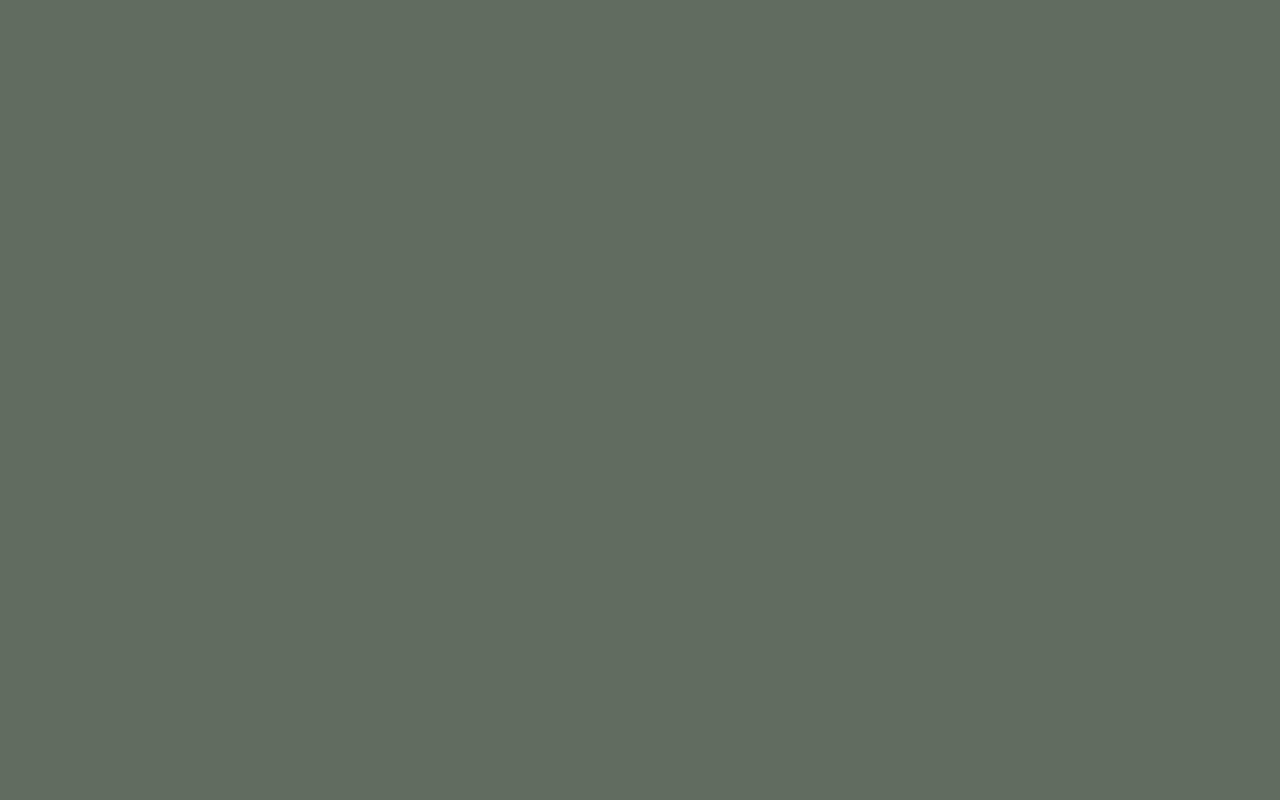
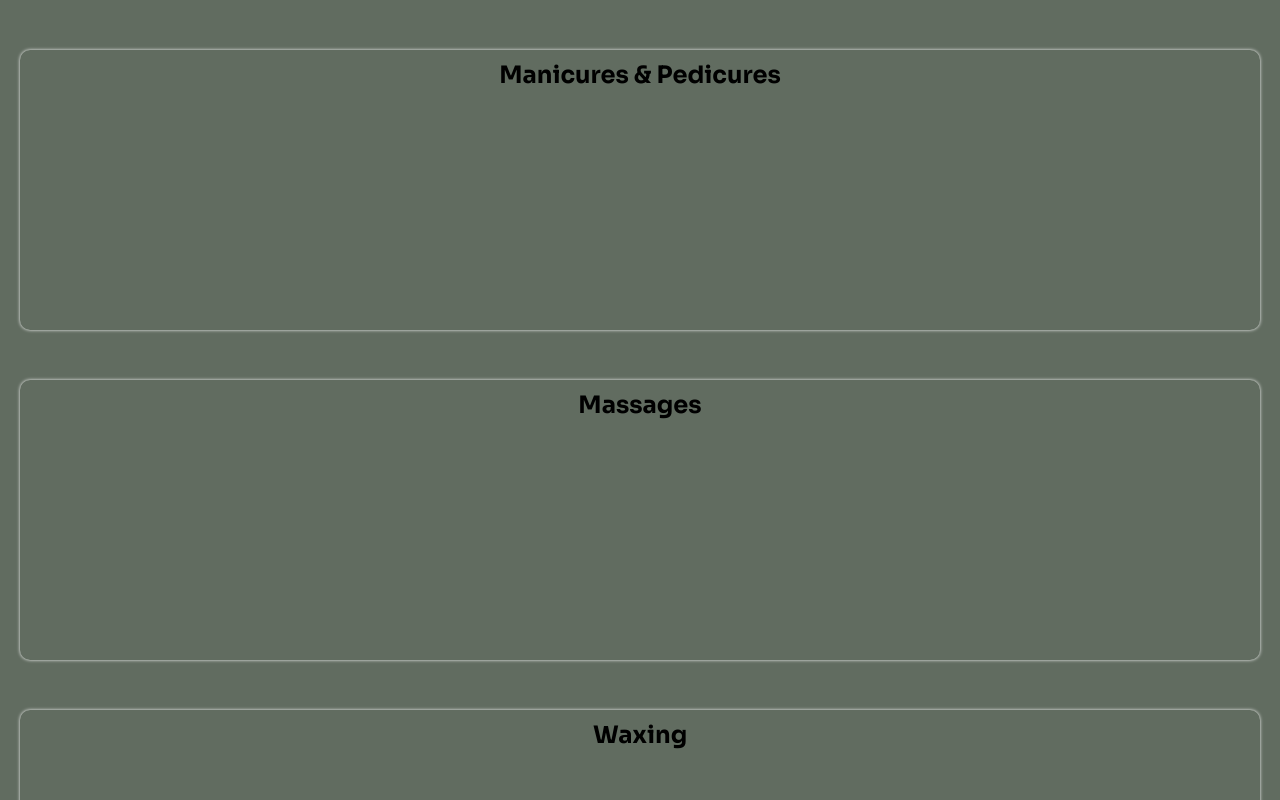
Before and after one commit to Seanjohnferesi/Wakanaka-Website-React, a React (Vite) app: page /explore in a window 1280 px wide. Shown: the top 800 px of the page. Built offline with nearby package versions, Linux system fonts and the light colour scheme; a web font is replaced by a local one.

Commit message:
refactor: map category data to generate Explore page sections

```diff
--- a/src/pages/Explore.jsx
+++ b/src/pages/Explore.jsx
@@ -1,22 +1,16 @@
 import "../styles/explore.css"
+import { categories } from "../utils/data.js"
 
 function Explore () {
     return(
         <>
             <section className="category-container">
-
+                {categories.map(category =>
+                    <div className="category" key={category.id}>
+                        <h2>{category.title}</h2>
+                    </div>
+                )}
             </section>
-            <div className="category-1">
-
-            </div>
-
-            <div className="category-2">
-
-            </div>
-
-            <div className="category-3">
-
-            </div>
         </>
     )
 }
--- a/src/styles/explore.css
+++ b/src/styles/explore.css
@@ -1,3 +1,32 @@
 body{
     margin: 0;
+    padding: 0;
+    font-family: "sora";
 }
+
+h1, h2, p{
+    margin: 0
+}
+
+.category-container{
+    padding: 0 20px 20px 20px;
+}
+
+.category-container > div{
+    box-shadow: 0 0 3.5px white;
+    width: 100%;
+    height: 280px;
+    padding: 10px 15px;
+    margin-top: 50px;
+    border-radius: 10px;
+    cursor: pointer;
+    transition: transform .5s ease;
+}
+
+.category-container > div:hover{
+    transform: scaleY(1.1);
+}
+
+.category > h2{
+    text-align: center;
+}
--- /dev/null
+++ b/src/utils/data.js
@@ -0,0 +1,16 @@
+export const categories = [
+    {
+        id: 1,
+        title: "Manicures & Pedicures",
+    },
+
+    {
+        id: 2,
+        title: "Massages",
+    },
+
+    {
+        id: 3,
+        title: "Waxing",
+    }
+]
```
